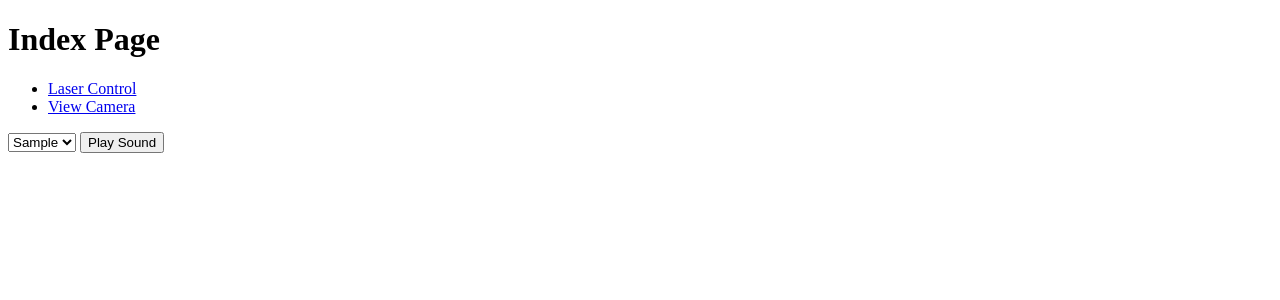
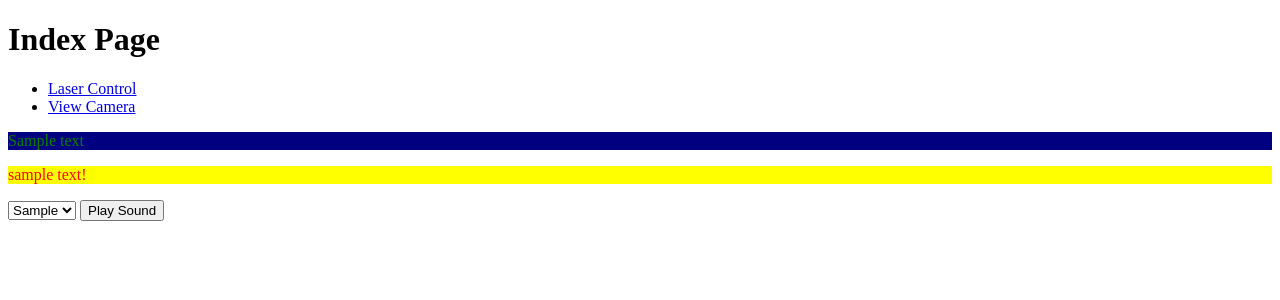
Before and after one commit to VerkkuUkkeli/petstation, a Flask app: template templates/index.html in a window 1280 px wide. Shown: the top 300 px of the page. Run offline with Flask 2, Linux system fonts and the light colour scheme; the template is opened without the code that fills it: most values are stand-ins (such as "Sample title", 1, 10 or a date in 2020).

Commit message:
Added css files for html templates

```diff
--- a/main.py
+++ b/main.py
@@ -32,6 +32,7 @@ def gen(camera):
 def video_feed():
     return Response(gen(Camera()),
         mimetype='multipart/x-mixed-replace; boundary=frame')
+
 
 # render laser control page template
 @app.route('/laser_control')
@@ -81,6 +82,7 @@ def laser_state(state):
     ioCtrl.set_laser_state(laser_on)
     return "laser"+str(state)
 
+
 # handler for XMLHttpRequests for playing audio files
 @app.route('/play_audio/<filename>')
 def play_audio(filename):
--- /dev/null
+++ b/static/css/camera.css
@@ -0,0 +1,4 @@
+#camera-test {
+  color: orange;
+  background: black;
+}
--- /dev/null
+++ b/static/css/global.css
@@ -0,0 +1,5 @@
+/* global rules applied to all html pages */
+p {
+    color: red;
+    background: yellow;
+}
--- /dev/null
+++ b/static/css/index.css
@@ -0,0 +1,4 @@
+#index-test {
+  color: green;
+  background: navy;
+}
--- /dev/null
+++ b/static/css/laser_control.css
@@ -0,0 +1,5 @@
+/* rules applied to /laser_control */
+#laser-control-test {
+  color: lavender;
+  background: pink;
+}
--- a/templates/camera.html
+++ b/templates/camera.html
@@ -4,10 +4,14 @@
   <head>
     <meta charset="utf-8">
     <title>Pet Station</title>
+    <link rel="stylesheet" type="text/css" href="{{ url_for('static',filename='css/global.css') }}">
+    <link rel="stylesheet" type="text/css" href="{{ url_for('static',filename='css/camera.css') }}">
   </head>
   <body>
     <a href="/">Index Page</a>
     <h1>Camera feed</h1>
     <img src="{{ url_for('video_feed') }}" width=60%>
+    <p>sample text</p>
+    <p id="camera-test">sample text!!!</p>
   </body>
 </html>
--- a/templates/index.html
+++ b/templates/index.html
@@ -4,21 +4,30 @@
   <head>
     <meta charset="utf-8">
     <title>Pet Station</title>
+
     <!-- jQuery -->
     <script
     src="https://code.jquery.com/jquery-3.3.1.min.js"
     integrity="sha256-FgpCb/KJQlLNfOu91ta32o/NMZxltwRo8QtmkMRdAu8="
     crossorigin="anonymous"></script>
+
     <!-- index page javascript -->
     <script type=text/javascript src="{{url_for('static', filename='js/index.js')}}"></script>
+
+    <!-- css -->
+    <link rel="stylesheet" type="text/css" href="{{ url_for('static',filename='css/global.css') }}">
+    <link rel="stylesheet" type="text/css" href="{{ url_for('static',filename='css/index.css') }}">
   </head>
   <body>
-        <div class="container">
     <a href="/" style="text-decoration:none;color:black"><h1>Index Page</h1></a>
     <ul>
       <li><a href="/laser_control">Laser Control</a></li>
       <li><a href="/camera">View Camera</a></li>
     </ul>
+
+    <!-- temporary html for css testing -->
+    <p id="index-test">Sample text</p>
+    <p>sample text!</p>
 
     <!-- controls for playing audio files -->
     <form id="audio-form">
@@ -31,6 +40,5 @@
       <!-- submit form button -->
       <input type="submit" value="Play Sound">
     </form>
-        </div>
   </body>
 </html>
```
Also changed, not shown: templates/laser_control.html (+12 -5 lines), 5 other files. Lines whose indentation alone changed are shown as unchanged.
